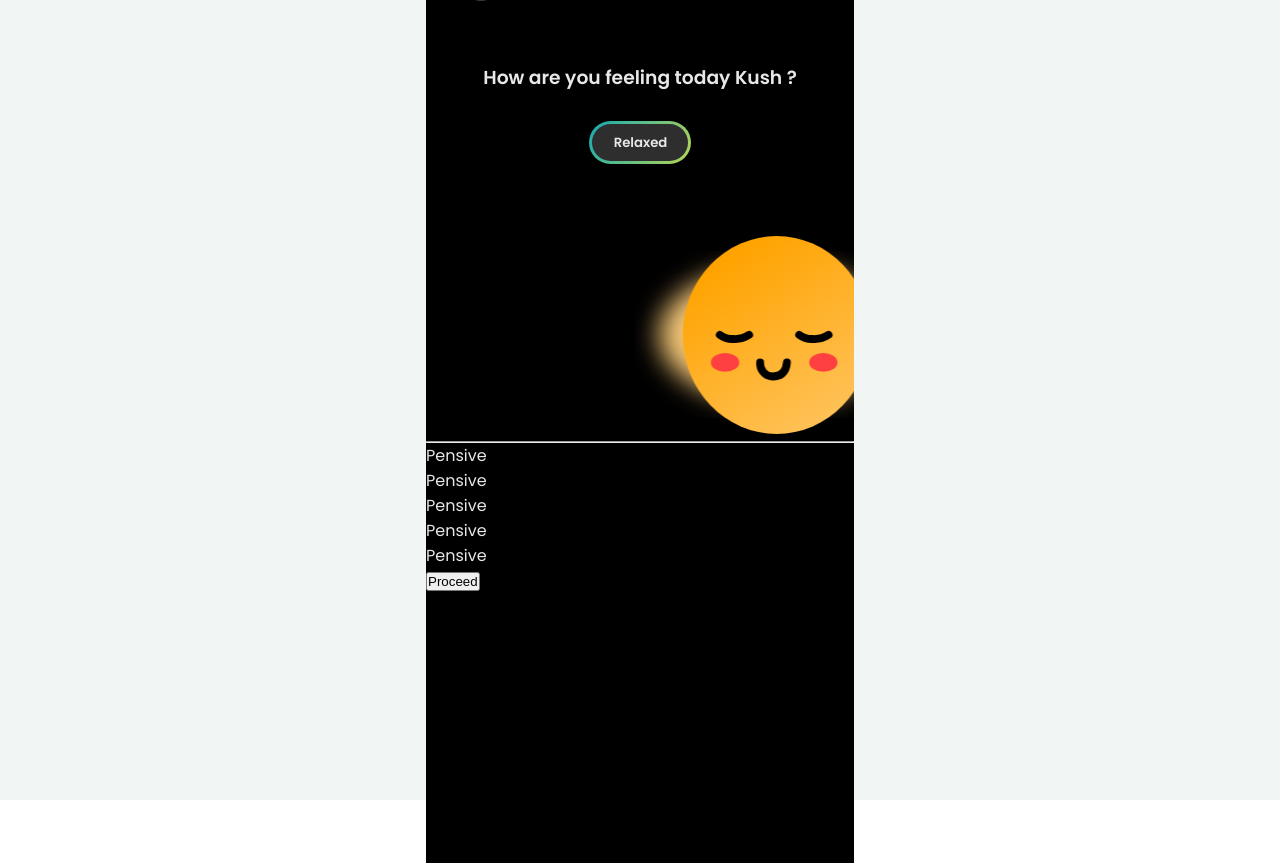
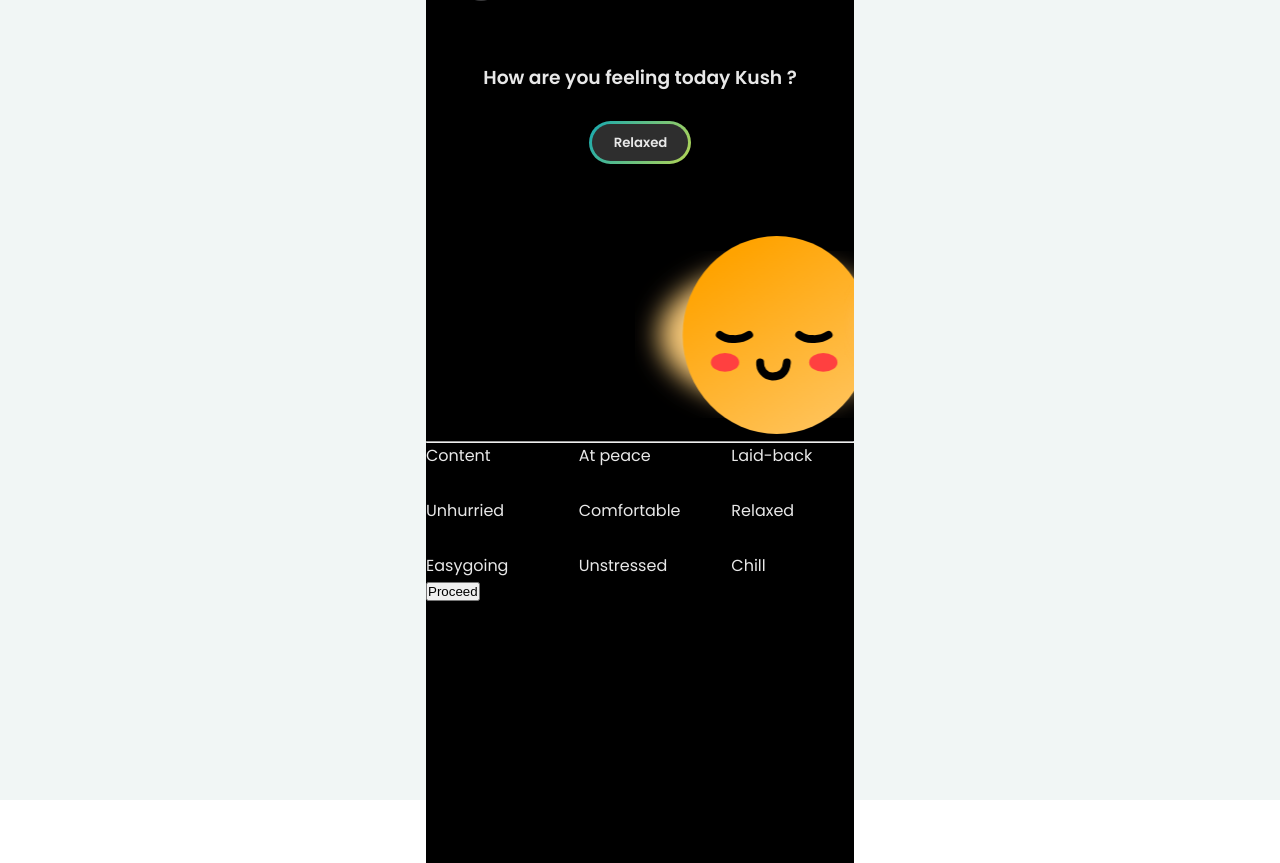
Before and after one commit to kush-x7/mindpeers-mood-tracker, a React (Vite) app: page / in a window 1280 px wide. Built offline with nearby package versions, Linux system fonts and the light colour scheme.

Commit message:
add: mapped feelings

```diff
--- a/src/App.tsx
+++ b/src/App.tsx
@@ -5,9 +5,17 @@ import CurrentMood from "./components/CurrentMood/CurrentMood";
 import EmojiSelector from "./components/EmojiSelector/Emoji-selector";
 import MoodSelector from "./components/MoodSelector/MoodSelector";
 import Navbar from "./components/Navbar/Navbar";
+import emojisListOfObjects from "./assets";
 
 function App() {
   const [displayMood, setDisplayMood] = useState<string>("");
+
+  interface feelingListArgs {
+    id: number;
+    name: string;
+  }
+  const [feelingsList, setFeelingsList] = useState<feelingListArgs[]>([]);
+
   return (
     <>
       <main className="container">
@@ -18,11 +26,15 @@ function App() {
 
           <CurrentMood displayText={displayMood} />
 
-          <EmojiSelector setDisplayMood={setDisplayMood} />
+          <EmojiSelector
+            emojisListOfObjects={emojisListOfObjects}
+            setDisplayMood={setDisplayMood}
+            setFeelingsList={setFeelingsList}
+          />
 
           <hr />
 
-          <MoodSelector />
+          <MoodSelector feelingsList={feelingsList} />
 
           <button>Proceed</button>
         </div>
--- a/src/assets/index.ts
+++ b/src/assets/index.ts
@@ -7,21 +7,42 @@ import emoji6 from "./Artboard 6.svg";
 import emoji8 from "./Artboard 8.svg";
 import emoji9 from "./Artboard 9.svg";
 
-const emojisList = [
+const emojisListOfObjects = [
   {
     id: 2,
     icon: emoji2,
     name: "Relaxed",
     feelingsList: [
-      "Content",
-      "At peace",
-      "Laid-back",
-      "Unhurried",
-      "Comfortable",
-      "Relaxed",
-      "Easygoing",
-      "Unstressed",
-      "Chill",
+      { id: 1, name: "Content" },
+      { id: 2, name: "At peace" },
+      { id: 3, name: "Laid-back" },
+
+      { id: 4, name: "Unhurried" },
+      { id: 5, name: "Comfortable" },
+      { id: 6, name: "Relaxed" },
+
+      { id: 7, name: "Easygoing" },
+      { id: 8, name: "Unstressed" },
+      { id: 9, name: "Chill" },
+    ],
+  },
+
+  {
+    id: 9,
+    icon: emoji9,
+    name: "In Love",
+    feelingsList: [
+      { id: 1, name: "Loved" },
+      { id: 2, name: "Adored" },
+      { id: 3, name: "Enamored" },
+
+      { id: 4, name: "Admired" },
+      { id: 5, name: "Cherished" },
+      { id: 6, name: "Devoted" },
+
+      { id: 7, name: "Affectionate" },
+      { id: 8, name: "Passionate" },
+      { id: 9, name: "Fond" },
     ],
   },
   {
@@ -29,15 +50,17 @@ const emojisList = [
     icon: emoji1,
     name: "Anxious and worried",
     feelingsList: [
-      "Nervous",
-      "Anxious",
-      "Tense",
-      "Stressed",
-      "Worried",
-      "Apprehensive",
-      "Panicked",
-      "Agitated",
-      "Fretful",
+      { id: 1, name: "Nervous" },
+      { id: 2, name: "Anxious" },
+      { id: 3, name: "Tense" },
+
+      { id: 4, name: "Stressed" },
+      { id: 5, name: "Worried" },
+      { id: 6, name: "Apprehensive" },
+
+      { id: 7, name: "Panicked" },
+      { id: 8, name: "Agitated" },
+      { id: 9, name: "Fretful" },
     ],
   },
   {
@@ -45,47 +68,36 @@ const emojisList = [
     icon: emoji3,
     name: "Unhappy",
     feelingsList: [
-      "Sad",
-      "Unhappy",
-      "Depressed",
-      "Down",
-      "Glum",
-      "Despondent",
-      "Disheartened",
-      "Miserable",
-      "Melancholic",
+      { id: 1, name: "Sad" },
+      { id: 2, name: "Unhappy" },
+      { id: 3, name: "Depressed" },
+
+      { id: 4, name: "Down" },
+      { id: 5, name: "Glum" },
+      { id: 6, name: "Despondent" },
+
+      { id: 7, name: "Disheartened" },
+      { id: 8, name: "Miserable" },
+      { id: 9, name: "Melancholic" },
     ],
   },
-  {
-    id: 9,
-    icon: emoji9,
-    name: "In Love",
-    feelingsList: [
-      "Loved",
-      "Adored",
-      "Enamored",
-      "Admired",
-      "Cherished",
-      "Devoted",
-      "Affectionate",
-      "Passionate",
-      "Fond",
-    ],
-  },
+
   {
     id: 4,
     icon: emoji4,
     name: "Angry",
     feelingsList: [
-      "Furious",
-      "Angry",
-      "Irritated",
-      "Annoyed",
-      "Frustrated",
-      "Mad",
-      "Infuriated",
-      "Exasperated",
-      "Enraged",
+      { id: 1, name: "Furious" },
+      { id: 2, name: "Angry" },
+      { id: 3, name: "Irritated" },
+
+      { id: 4, name: "Annoyed" },
+      { id: 5, name: "Frustrated" },
+      { id: 6, name: "Mad" },
+
+      { id: 7, name: "Infuriated" },
+      { id: 8, name: "Exasperated" },
+      { id: 9, name: "Enraged" },
     ],
   },
   {
@@ -93,15 +105,17 @@ const emojisList = [
     icon: emoji5,
     name: "Annoyed",
     feelingsList: [
-      "Irritated",
-      "Annoyed",
-      "Frustrated",
-      "Exasperated",
-      "Infuriated",
-      "Irked",
-      "Bored",
-      "Peeved",
-      "Resentful",
+      { id: 1, name: "Irritated" },
+      { id: 2, name: "Annoyed" },
+      { id: 3, name: "Frustrated" },
+
+      { id: 4, name: "Exasperated" },
+      { id: 5, name: "Infuriated" },
+      { id: 6, name: "Irked" },
+
+      { id: 7, name: "Bored" },
+      { id: 8, name: "Peeved" },
+      { id: 9, name: "Resentful" },
     ],
   },
   {
@@ -109,15 +123,17 @@ const emojisList = [
     icon: emoji6,
     name: "Very Excited",
     feelingsList: [
-      "Thrilled",
-      "Excited",
-      "Eager",
-      "Enthusiastic",
-      "Delighted",
-      "Overjoyed",
-      "Elated",
-      "Gleeful",
-      "Jubilant",
+      { id: 1, name: "Thrilled" },
+      { id: 2, name: "Excited" },
+      { id: 3, name: "Eager" },
+
+      { id: 4, name: "Enthusiastic" },
+      { id: 5, name: "Delighted" },
+      { id: 6, name: "Overjoyed" },
+
+      { id: 7, name: "Elated" },
+      { id: 8, name: "Gleeful" },
+      { id: 9, name: "Jubilant" },
     ],
   },
   {
@@ -125,17 +141,19 @@ const emojisList = [
     icon: emoji8,
     name: "Nauseated",
     feelingsList: [
-      "Queasy",
-      "Nauseated",
-      "Sick",
-      "Ill",
-      "Upset",
-      "Faint",
-      "Dizzy",
-      "Unwell",
-      "Grim",
+      { id: 1, name: "Queasy" },
+      { id: 2, name: "Nauseated" },
+      { id: 3, name: "Sick" },
+
+      { id: 4, name: "Ill" },
+      { id: 5, name: "Nauseated" },
+      { id: 6, name: "Faint" },
+
+      { id: 7, name: "Dizzy" },
+      { id: 8, name: "Unwell" },
+      { id: 9, name: "Grim" },
     ],
   },
 ];
 
-export default emojisList;
+export default emojisListOfObjects;
--- a/src/components/EmojiSelector/Emoji-selector.tsx
+++ b/src/components/EmojiSelector/Emoji-selector.tsx
@@ -6,15 +6,26 @@ import "./emojiSelector.css";
 import emojisList from "../../assets";
 import { useEffect } from "react";
 
+interface Emoji {
+  id: number;
+  name: string;
+}
 interface EmojiSelectorProps {
+  emojisListOfObjects: Array<Emoji>;
   setDisplayMood: (args: string) => void;
+  setFeelingsList: (args: Array<{ id: number; name: string }>) => void;
 }
 
-const EmojiSelector = ({ setDisplayMood }: EmojiSelectorProps) => {
+const EmojiSelector = ({
+  emojisListOfObjects,
+  setDisplayMood,
+  setFeelingsList,
+}: EmojiSelectorProps) => {
   const activeEmojiIndex = 0;
-
   useEffect(() => {
-    setDisplayMood(emojisList[0].name);
+    setDisplayMood(emojisList[activeEmojiIndex].name);
+    setFeelingsList(emojisList[activeEmojiIndex].feelingsList);
+    console.log(emojisList[activeEmojiIndex].feelingsList);
   }, []);
 
   return (
@@ -33,6 +44,7 @@ const EmojiSelector = ({ setDisplayMood }: EmojiSelectorProps) => {
         console.log("Current SLide index " + swiper.activeIndex);
         const displayMood = emojisList[swiper.activeIndex].name;
         setDisplayMood(displayMood);
+        setFeelingsList(emojisList[swiper.activeIndex].feelingsList);
         console.log(displayMood);
       }}
       onSwiper={(swiper) => console.log(swiper)}
--- a/src/components/MoodSelector/MoodSelector.tsx
+++ b/src/components/MoodSelector/MoodSelector.tsx
@@ -1,11 +1,19 @@
-const MoodSelector = () => {
+import "./moodSelector.css";
+interface MoodSelectorProps {
+  feelingsList: Array<{ id: number; name: string }>;
+}
+
+const MoodSelector = ({ feelingsList }: any) => {
   return (
-    <div className="mood-selector">
-      <div className="mood-option">Pensive</div>
-      <div className="mood-option">Pensive</div>
-      <div className="mood-option">Pensive</div>
-      <div className="mood-option">Pensive</div>
-      <div className="mood-option">Pensive</div>
+    <div className="mood-selector parent">
+      {feelingsList.map((feeling: any) => {
+        console.log(feeling);
+        return (
+          <div key={feeling.id} className="mood-option">
+            {feeling.name}
+          </div>
+        );
+      })}
     </div>
   );
 };
--- /dev/null
+++ b/src/components/MoodSelector/moodSelector.css
@@ -0,0 +1,7 @@
+.parent {
+  display: grid;
+  grid-template-columns: repeat(3, 1fr);
+  grid-template-rows: repeat(3, 1fr);
+  grid-column-gap: 30px;
+  grid-row-gap: 30px;
+}
```
Also changed, not shown: src/components/EmojiSelector/emojiSelector.css (line endings or trailing spaces).
